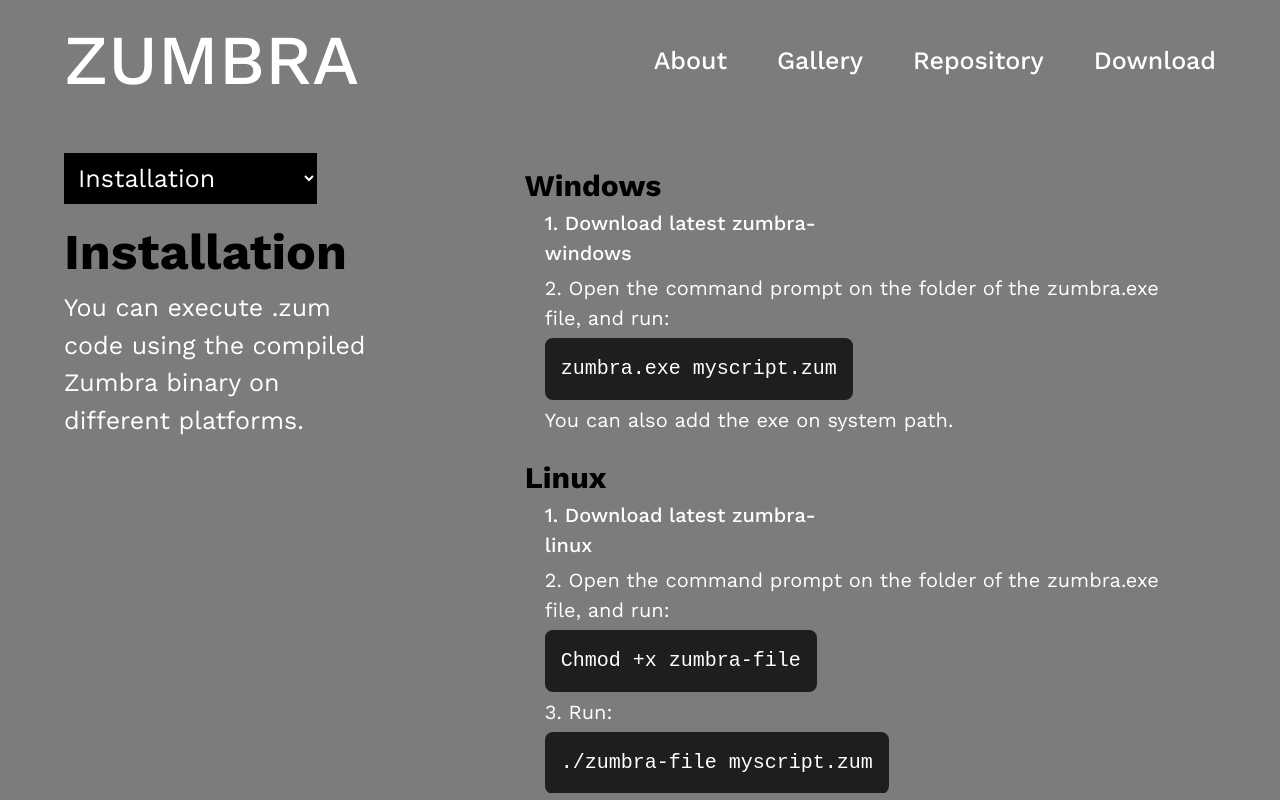
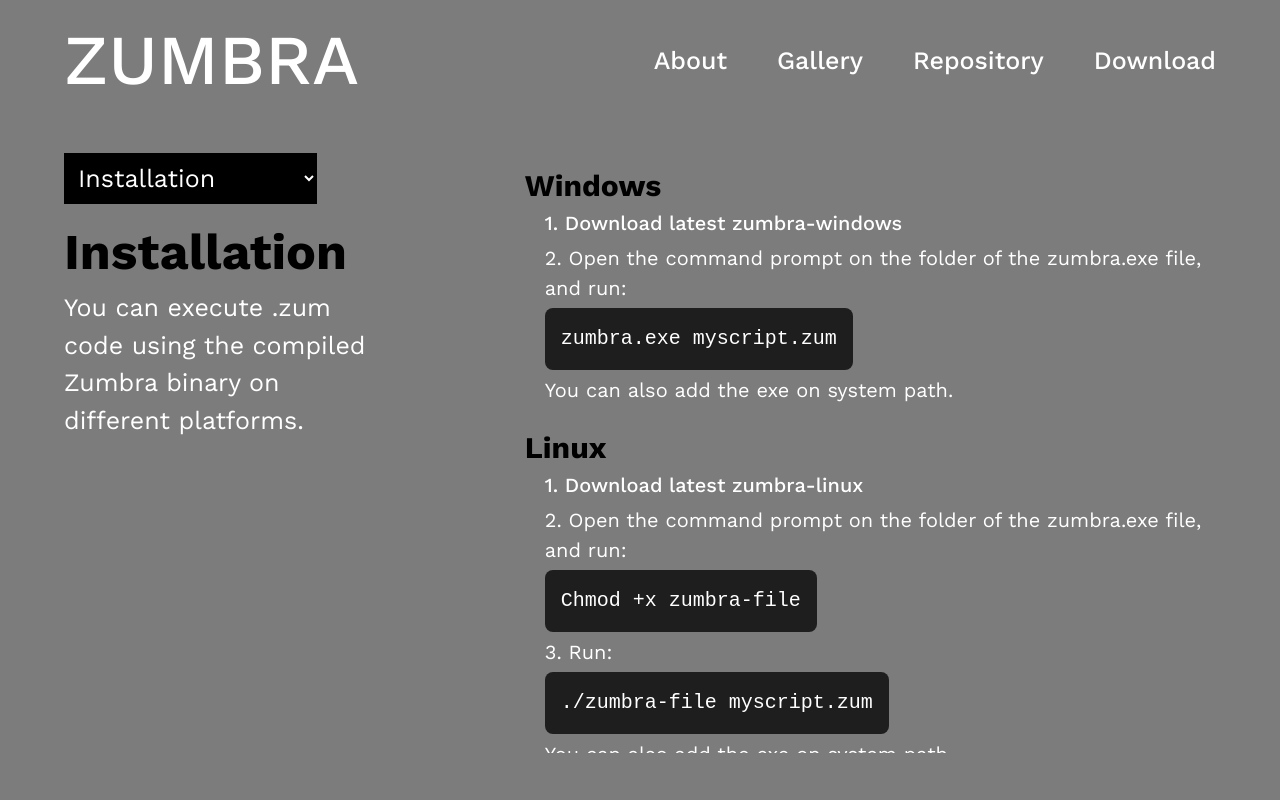
Before and after one commit to JoseLucasapp/zumbra-web, a React (Vite) app: page /docs in a window 1280 px wide. Built offline with nearby package versions, Linux system fonts and the light colour scheme; a web font is replaced by a local one.

Commit message:
fix: docs style

```diff
--- a/src/pages/docs/style.css
+++ b/src/pages/docs/style.css
@@ -27,7 +27,7 @@
 .docsContent {
     display: flex;
     width: 90vw;
-    height: 80vh;
+    height: 75vh;
     margin-top: 5vh;
 }
 
@@ -109,7 +109,7 @@
     flex-direction: column;
     list-style: none;
     gap: 5px;
-    width: 100%;
+    width: 95%;
     justify-content: start;
     align-items: start;
     margin: 0;
@@ -118,7 +118,7 @@
 }
 
 .contentData ul li {
-    max-width: 90%;
+    max-width: 100%;
     font-size: 20px;
     color: var(--text-color);
 }
```
